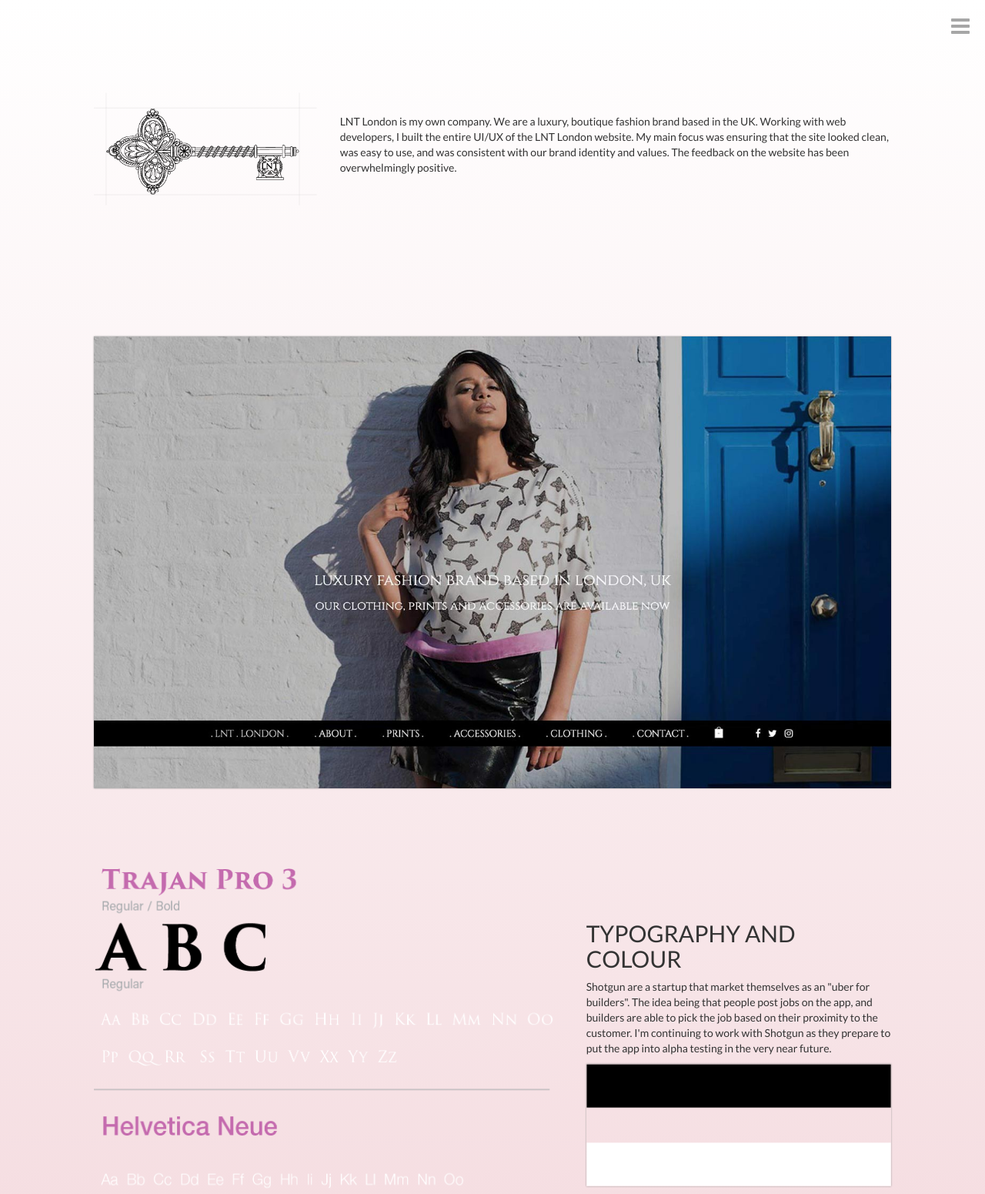
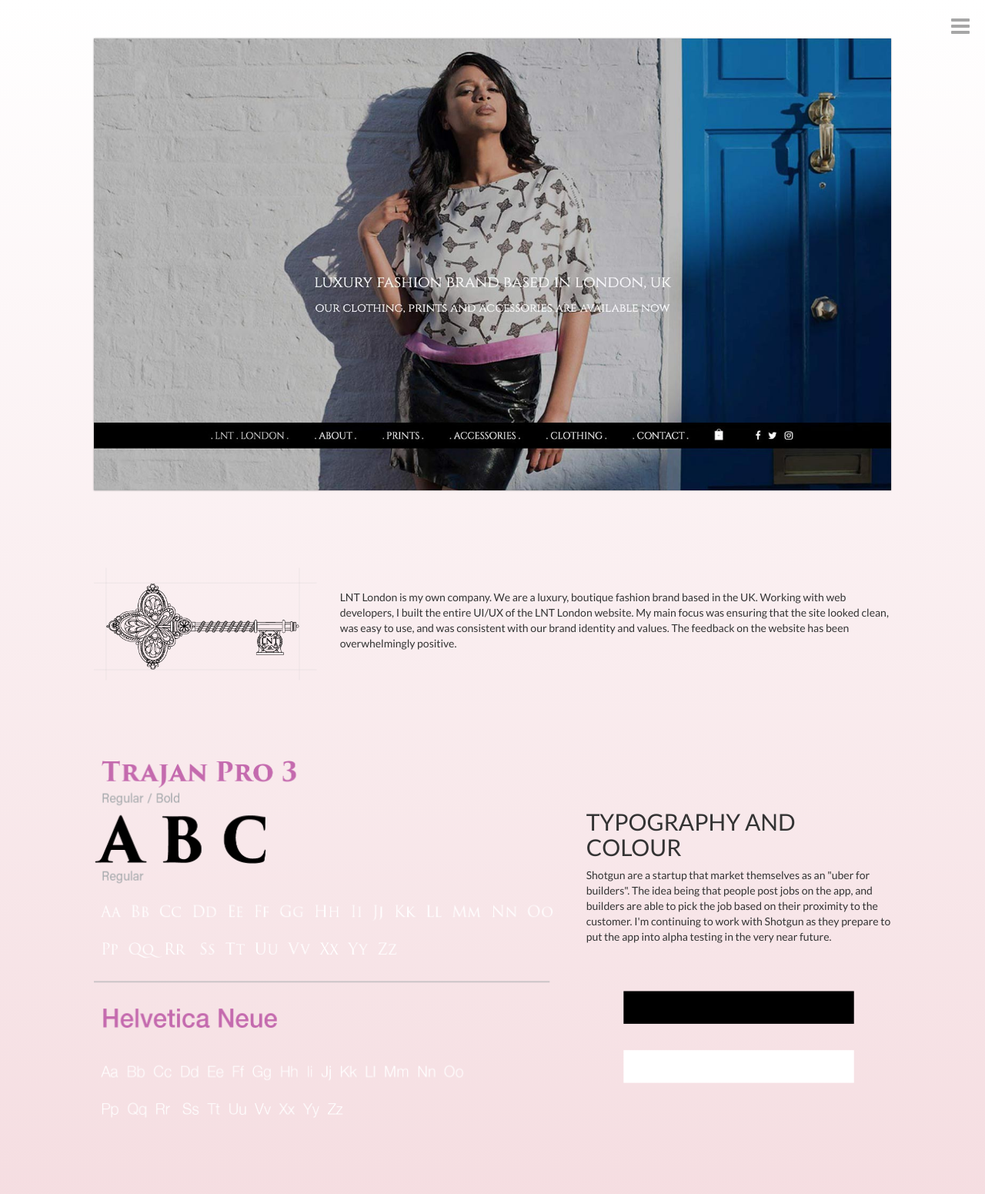
Before and after one commit to olu1987/leshia_thomas_new, a PHP site: page /lnt.php in a window 1280 px wide. Shown: the top 1551 px of the page at 77% size. Run offline with PHP 8.4, Linux system fonts and the light colour scheme.

Commit message:
adding final images for lnt

```diff
--- a/lnt.php
+++ b/lnt.php
@@ -6,7 +6,12 @@
 
     <!-- Add your site or application content here -->
     <div class="container lnt-bg">
-    <div class="row header-row">
+    <div class="row feature-row">
+        <div class="col-md-10 col-md-offset-1">
+           <img class="img-responsive screenshot" src="img/lnt-header-image.jpg" />
+        </div>
+    </div>
+    <div class="row feature-row">
         <div class="col-md-3 col-md-offset-1">
           <img class="img-responsive" src="img/lnt-key.png" />
         </div>
@@ -19,11 +24,6 @@
             </p>
         </div>
       </div>
-    <div class="row feature-row">
-        <div class="col-md-10 col-md-offset-1">
-           <img class="img-responsive screenshot" src="img/lnt-header-image.jpg" />
-        </div>
-    </div>
       <div class="row feature-row">
         <div class="col-md-6 col-sm-6 col-md-offset-1">
           <img class="img-responsive" src="img/lnt-typography.png" />
@@ -35,7 +35,9 @@
             the job based on their proximity to the customer. I'm continuing to work with Shotgun
             as they prepare to put the app into alpha testing in the very near future.
             </p>
-            <img class="img-responsive screenshot" src="img/lnt-color-palette.png" />
+            <div class="col-md-10 col-md-offset-1 pt-50">
+            <img class="img-responsive" src="img/lnt-color-palette.png" />
+            </div>
         </div>
       </div>
       <div class="row feature-row">
@@ -64,6 +66,12 @@
              <div class="col-md-4">
                <img class="img-responsive screenshot" src="img/lnt-mobile-one.jpg" />
              </div>
+             <div class="col-md-4">
+               <img class="img-responsive screenshot" src="img/lnt-mobile-two.jpg" />
+             </div>
+             <div class="col-md-4">
+               <img class="img-responsive screenshot" src="img/lnt-mobile-three.jpg" />
+             </div>
            </div>
         </div>
       </div>
```
Also changed, not shown: img/lnt-mobile-three.jpg (added), img/lnt-mobile-two.jpg (added).
